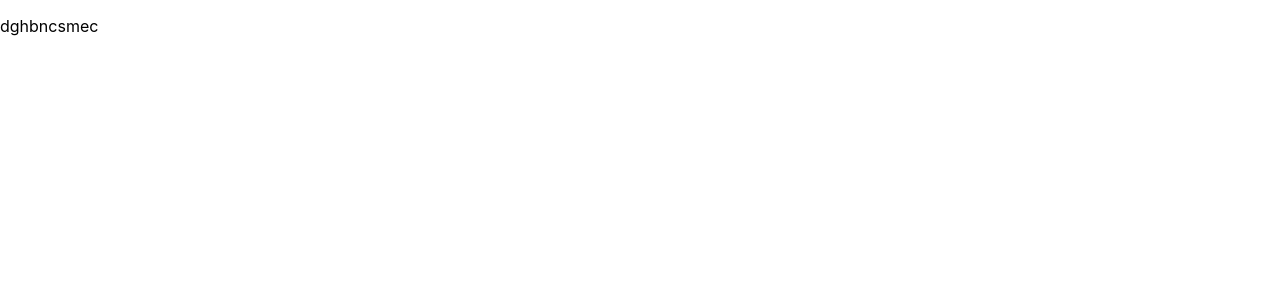
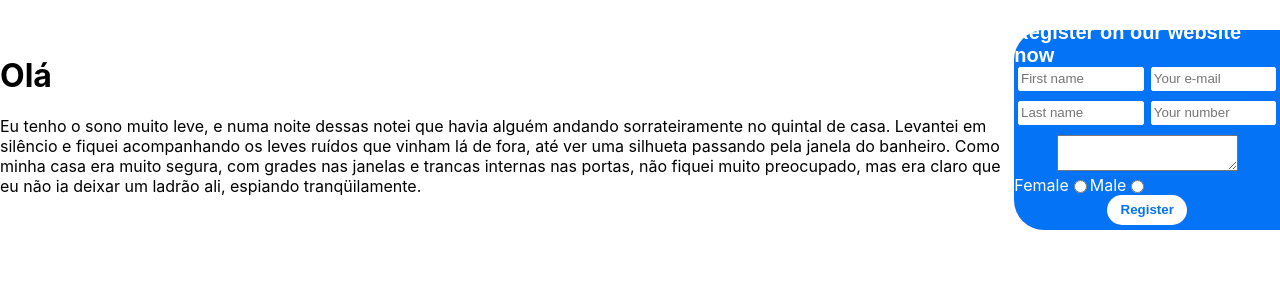
Before and after one commit to EduardoPembeleAfonso/React-App-EmailJS, a React (Create React App) app: page / in a window 1280 px wide. Shown: the top 300 px of the page. Built offline with nearby package versions, Linux system fonts and the light colour scheme.

Commit message:
functions are finish

```diff
--- a/src/App.jsx
+++ b/src/App.jsx
@@ -1,13 +1,28 @@
 import React from 'react';
+
+import Index from './components/form/index';
+import Template from './components/template';
 
 function App() {
   return (
-    <div className="App">
-        <p>
-          dghbncsmec
-        </p>
+    <div style={Apps}>
+        <Template />
+        <Index />
     </div>
   );
 }
 
+/**
+ * Styles do App.jsx
+ */
+const Apps = {
+    backgroundColor: '#fff',
+    flex: '1',
+    display: 'flex',
+    flexDirection: 'row',
+    justifyContent: 'space-evenly',
+    alignItems: 'center'
+  }
+
+
 export default App;
--- /dev/null
+++ b/src/components/form/index.jsx
@@ -0,0 +1,133 @@
+import React, {useRef, useState} from 'react';
+import emailjs from '@emailjs/browser';
+
+const Index = () => {
+    const form = useRef();
+    const firstName = useRef(null);
+    const email = useRef(null);
+    const lastName = useRef(null);
+    const number = useRef(null);
+
+    const [sex, setSex] = useState("");
+
+    const handleChangeSex = (e) => {
+        const value = e.target.value;
+        setSex(value);
+    }
+
+    const sendEmail = (e) => {
+        e.preventDefault();
+
+        emailjs.sendForm('service_xbwruic', 'template_uwmg4um', form.current, 'nwHnlgnT9whd-MdeG' )
+            .then( (result) => {
+                console.log(result.text);
+                console.log(form);
+            }, (error) => {
+                console.log(error.text);
+            } );
+    };
+
+
+    return (
+        <div style={container}>
+            <text style={titleForm}>Register on our website now</text>
+            <form ref={form} onSubmit={sendEmail} style={formStyles} >
+                <div style={nameEmail}>
+                    <input type="text" name="firstName"  placeholder="First name" style={input}/>
+                    <input type="text" name="email"  placeholder='Your e-mail' style={input} />
+                </div>
+                <div style={nameEmail}>
+                    <input type="text" name="lastName"  placeholder='Last name' style={input} />
+                    <input type="text" name="number"  placeholder='Your number' style={input} />
+                </div>
+                <div>
+                    <textarea name="message" id="message"></textarea>
+                </div>
+                    <div style={sexStyles}>
+                        <label for="female" style={Sexlabel}>Female</label>
+                        <input type="radio" id="female" value="Female" name="sex" onChange={handleChangeSex} />
+                        <label for="male" style={Sexlabel}>Male</label>
+                        <input type="radio" id="male" value="Male" name='sex' onChange={handleChangeSex} />
+                    </div>
+                <button type='submit' style={register}>Register</button>
+            </form>
+        </div>
+    )
+}
+
+
+/**
+ * styles of form
+ */
+const container = {
+    backgroundColor: '#0573f5',
+    display: 'flex',
+    flexDirection: 'column',
+    justifyContent: 'center',
+    alignItems: 'center',
+    width: '70%',
+    height: '200px',
+    marginTop: '30px',
+    borderTopLeftRadius: '30px',
+    borderBottomLeftRadius: '30px'
+}
+const titleForm = {
+    fontFamily: 'sans-serif',
+    fontSize: '20px',
+    fontWeight: 'bold',
+    color: '#fff'
+}
+const formStyles = {
+    marginBottom: '15px',
+    flex: '2',
+    display: 'flex',
+    flexDirection: 'column',
+    justifyContent: 'center',
+    alignItems: 'center'
+}
+const nameEmail = {
+    display: 'flex',
+    flexDirection: 'row',
+    justifyContent: 'space-around',
+    width: '100%',
+    marginBottom: '10px'
+
+}
+const input = {
+    borderRadius: '2px',
+    border: '1px solid #f9fafa',
+    height: '20px',
+    width: '45%',
+}
+const image = {
+    display: 'flex',
+    flexDirection: 'row',
+    justifyContent: 'space-between',
+    width: '100%'
+}
+const label = {
+    width: '45%',
+    textAlign: 'center',
+    color: '#fff'
+}
+const sexStyles = {
+    display: 'flex',
+    flexDirection: 'row',
+    width: '100%',
+    textAlign: 'center'
+}
+const Sexlabel = {
+    color: '#fff',
+}
+const register = {
+    backgroundColor: '#fff',
+    color: '#0573f5',
+    borderRadius: '40px',
+    border: 'none',
+    height: '30px',
+    width: '80px',
+    fontWeight: 'bold'
+}
+
+
+export default Index;
--- /dev/null
+++ b/src/components/template.jsx
@@ -0,0 +1,19 @@
+import React from 'react';
+
+const Template = () => {
+    return (
+        <>
+          <div>
+            <h1>Olá</h1>
+            <text>
+                Eu tenho o sono muito leve, e numa noite dessas notei que havia alguém andando sorrateiramente no quintal de casa.
+                Levantei em silêncio e fiquei acompanhando os leves ruídos que vinham lá de fora, até ver uma silhueta passando pela janela do banheiro.
+                Como minha casa era muito segura, com grades nas janelas e trancas internas nas portas,
+                não fiquei muito preocupado, mas era claro que eu não ia deixar um ladrão ali, espiando tranqüilamente.
+            </text>
+          </div>
+        </>
+    )
+}
+
+export default Template;
--- /dev/null
+++ b/src/styles/styles.jsx
@@ -0,0 +1,5 @@
+const Apps = {
+    backgroundColor: '#0573f5'
+  }
+
+  export default Apps;
```
